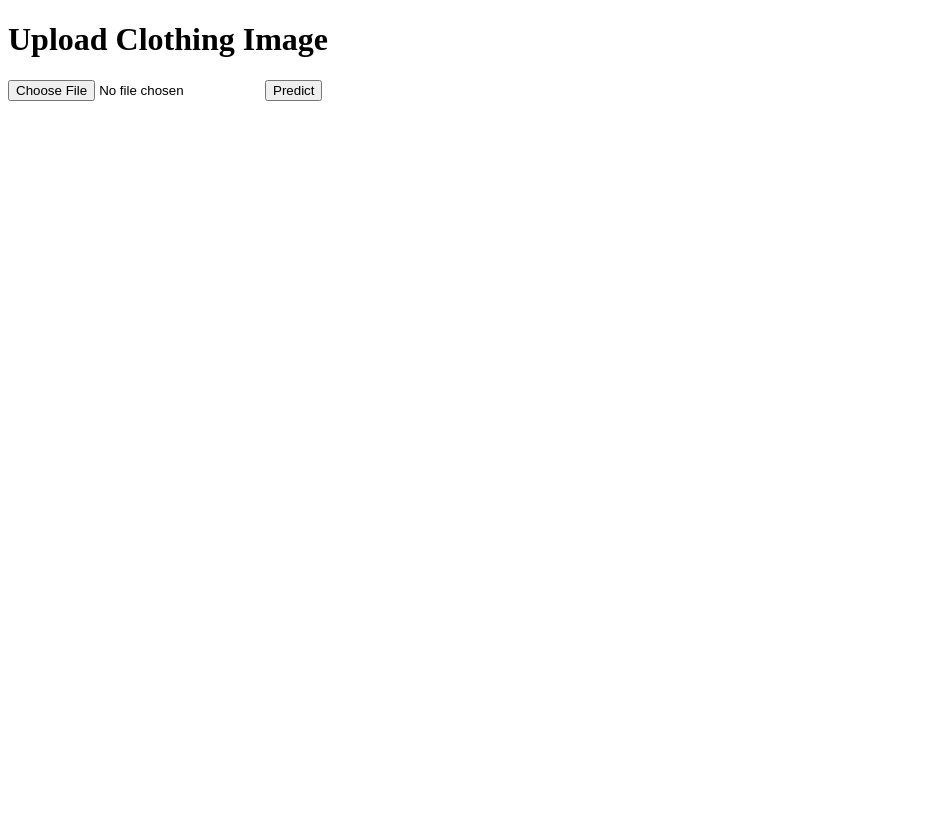
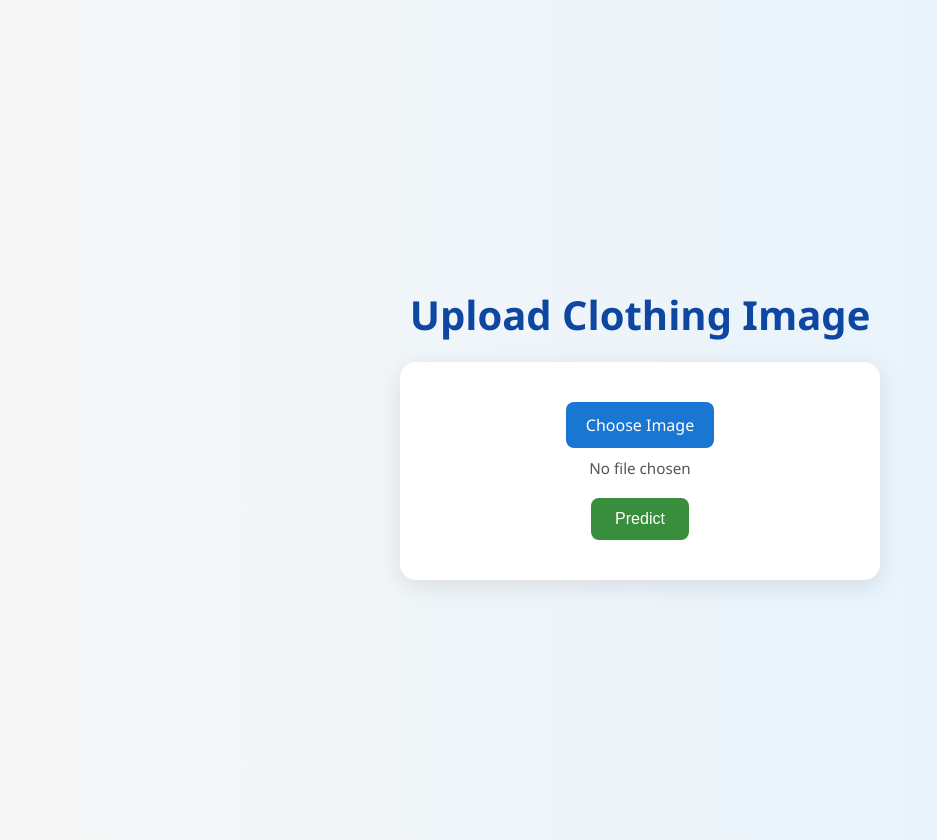
Before and after one commit to parth-f00/clothing-detection-devops, a Flask app: page / in a window 1280 px wide. Shown: the whole page, without its empty margins (0-937 px from the left). Before the commit the page ends 101 px from the top, so only its background shows below. Run offline with Flask 3, Linux system fonts and the light colour scheme; parts of the project's set-up code (start-up, migrations or seed data) failed here and were passed over.

Commit message:
change index.html

```diff
--- /dev/null
+++ b/requirements.txt
@@ -0,0 +1,2 @@
+tensorflow
+flask
--- a/templates/index.html
+++ b/templates/index.html
@@ -3,18 +3,114 @@
 <head>
     <meta charset="UTF-8">
     <title>Clothing Classifier</title>
+    <style>
+        body {
+            font-family: 'Segoe UI', Tahoma, Geneva, Verdana, sans-serif;
+            background: linear-gradient(to right, #f7f7f7, #e3f2fd);
+            display: flex;
+            flex-direction: column;
+            align-items: center;
+            justify-content: center;
+            min-height: 100vh;
+            margin: 0;
+            padding: 20px;
+        }
+
+        h1 {
+            color: #0d47a1;
+            font-size: 2.5rem;
+            margin-bottom: 20px;
+        }
+
+        form {
+            background-color: #ffffff;
+            padding: 40px;
+            border-radius: 16px;
+            box-shadow: 0 6px 24px rgba(0, 0, 0, 0.1);
+            text-align: center;
+            width: 100%;
+            max-width: 400px;
+        }
+
+        .custom-file-upload {
+            display: inline-block;
+            padding: 12px 20px;
+            cursor: pointer;
+            background-color: #1976d2;
+            color: white;
+            border-radius: 8px;
+            font-size: 1rem;
+            transition: background-color 0.3s ease;
+            margin-bottom: 10px;
+        }
+
+        .custom-file-upload:hover {
+            background-color: #0d47a1;
+        }
+
+        input[type="file"] {
+            display: none;
+        }
+
+        #file-name {
+            margin-bottom: 20px;
+            font-size: 0.95rem;
+            color: #555;
+        }
+
+        input[type="submit"] {
+            background-color: #388e3c;
+            color: white;
+            border: none;
+            padding: 12px 24px;
+            font-size: 1rem;
+            border-radius: 8px;
+            cursor: pointer;
+            transition: background-color 0.3s ease;
+        }
+
+        input[type="submit"]:hover {
+            background-color: #2e7d32;
+        }
+
+        h2 {
+            margin-top: 30px;
+            color: #1b5e20;
+        }
+
+        p {
+            font-size: 1.1rem;
+            color: #333;
+        }
+
+        strong {
+            color: #000;
+        }
+    </style>
 </head>
 <body>
     <h1>Upload Clothing Image</h1>
     <form action="/" method="post" enctype="multipart/form-data">
-        <input type="file" name="file" required>
+        <label for="file-upload" class="custom-file-upload">Choose Image</label>
+        <input id="file-upload" type="file" name="file" required>
+        <div id="file-name">No file chosen</div>
         <input type="submit" value="Predict">
     </form>
 
     {% if prediction %}
-        <h2>Prediction:</h2>
+        <h2>Prediction Result</h2>
         <p><strong>Label:</strong> {{ prediction.label }}</p>
         <p><strong>Confidence:</strong> {{ prediction.confidence }}%</p>
     {% endif %}
+
+    <script>
+        const fileInput = document.getElementById('file-upload');
+        const fileNameDisplay = document.getElementById('file-name');
+
+        fileInput.addEventListener('change', () => {
+            const fileName = fileInput.files.length > 0 ? fileInput.files[0].name : 'No file chosen';
+            fileNameDisplay.textContent = fileName;
+        });
+    </script>
 </body>
 </html>
```
Also changed, not shown: 1 other file.
